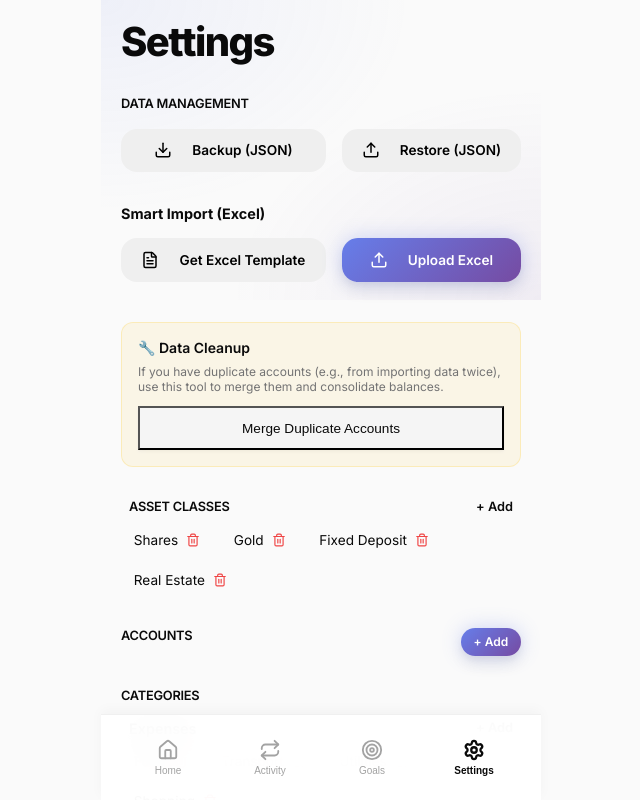
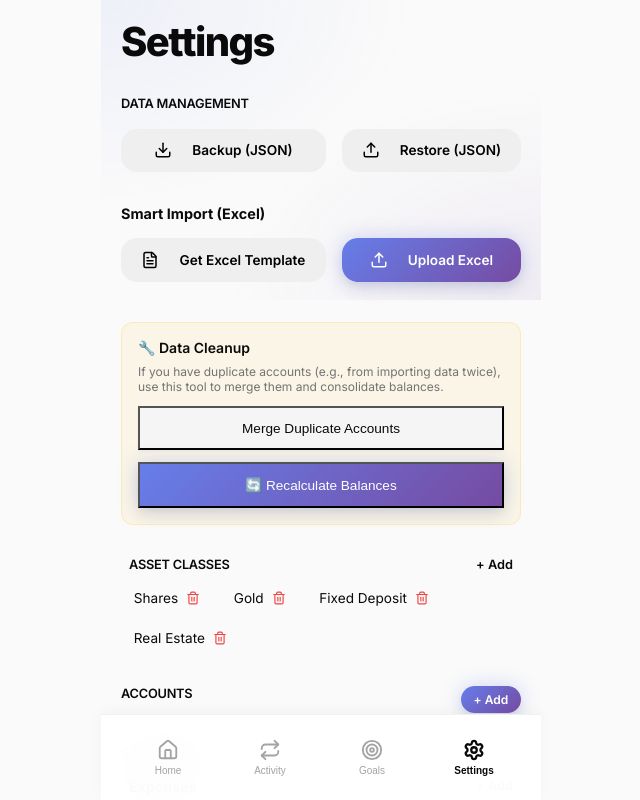
Before and after one commit to shresthaconsolidated-source/Financify, a React (Vite) app: page / in a window 1280 px wide. Both pictures are taken after a click on the button "Settings". Shown: the top 800 px of the page, without its empty margins (319-959 px from the left). Built offline with nearby package versions, Linux system fonts and the light colour scheme.

Commit message:
v6.9.1: Add recalculate button

```diff
--- a/src/features/settings/SettingsView.jsx
+++ b/src/features/settings/SettingsView.jsx
@@ -126,6 +126,16 @@ export const SettingsView = () => {
                                 style={{ width: '100%', padding: '0.8rem', fontSize: '0.85rem' }}
                             >
                                 Merge Duplicate Accounts
+                            </button>
+                            <button
+                                className="btn-primary"
+                                onClick={() => {
+                                    recalculateAllBalances();
+                                    alert('Balances recalculated!');
+                                }}
+                                style={{ width: '100%', padding: '0.8rem', fontSize: '0.85rem', marginTop: '0.75rem' }}
+                            >
+                                🔄 Recalculate Balances
                             </button>
                         </div>
                     </div>
```
